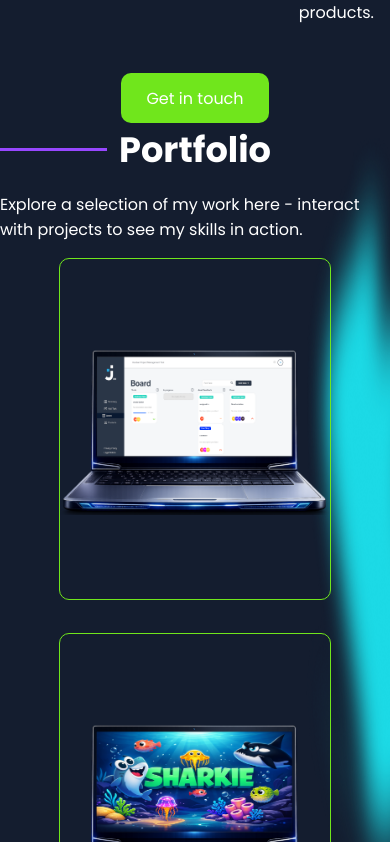
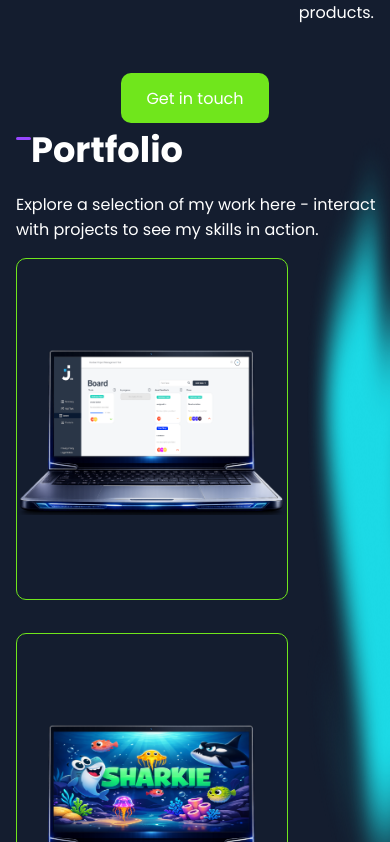
Before and after one commit to AhmetB-Dev/portfolio, an Angular app: page / in a window 390 px wide. Shown: the part 2822-3664 px from the top of the page. Built offline with nearby package versions, Linux system fonts and the light colour scheme.

Commit message:
feat: refactor projects section layout and styling; adjust flex properties, paddings, and grid structure for improved responsiveness

```diff
--- a/src/app/sections/projects-section/projects-section.html
+++ b/src/app/sections/projects-section/projects-section.html
@@ -1,4 +1,5 @@
 <section class="projects page-width">
+  <div>
     <div class="projects__intro">
       <div class="projects__heading">
         <span class="projects__title-line" aria-hidden="true"></span>
@@ -51,4 +52,5 @@
         }
       </div>
     </div>
+  </div>
 </section>
--- a/src/app/sections/projects-section/projects-section.scss
+++ b/src/app/sections/projects-section/projects-section.scss
@@ -16,32 +16,32 @@
   }
 
   &__intro {
-    width: 100%;
+    padding-left: 1rem;
   }
 
   &__heading {
-    display: grid;
-    grid-template-columns:
-      minmax(2.5rem, 1fr)
-      auto
-      minmax(2.5rem, 1fr);
+    display: flex;
+    justify-content: flex-start;
     align-items: center;
-    column-gap: clamp(0.75rem, 2vw, 2rem);
-    width: 100%;
   }
 
   &__title-line {
-    grid-column: 1;
-    width: 100%;
+    width: 4%;
     height: 3px;
+    border-radius: 10px;
     background-color: #9747ff;
+    position: relative;
+    bottom: clamp(0.7rem, 1.6vw, 3rem);
+  }
+
+  &__intro-content {
+    display: flex;
+    flex-direction: column;
   }
 
   &__title {
-    grid-column: 2;
     margin: 0;
     font-size: var(--fs-section-title);
-    white-space: nowrap;
   }
 
   &__list-container {
@@ -161,14 +161,18 @@
   }
 }
 
-@media (max-width: 960px) {
+@media (min-width: 960px) {
   .projects {
     &__grid {
       display: flex;
       flex-wrap: wrap;
-      justify-content: center;
-      align-items: center;
       gap: 33px;
+    }
+
+    &__title-line {
+      flex-shrink: 0;
+      margin-left: calc(50% - 50vw);
+      width: calc(50vw - 50% + 4%);
     }
   }
 }
```
Lines whose indentation alone changed are shown as unchanged.
